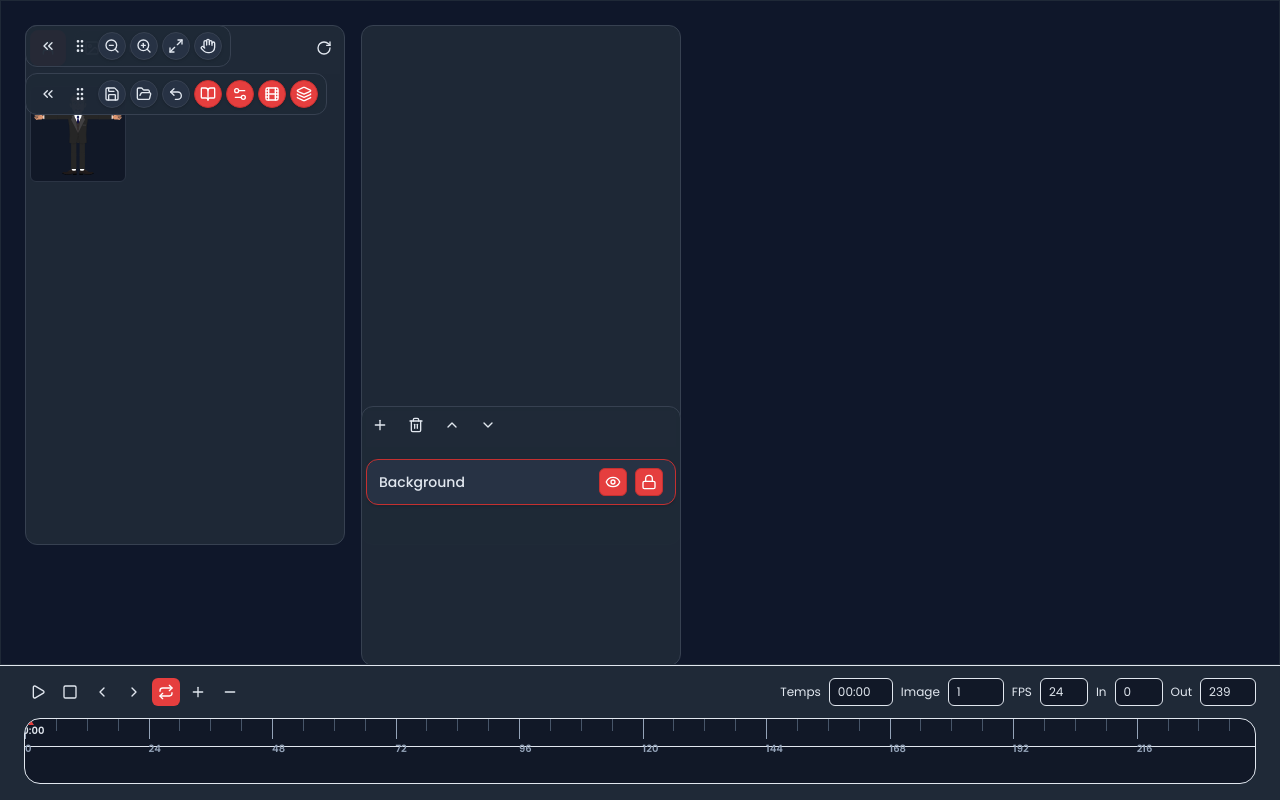
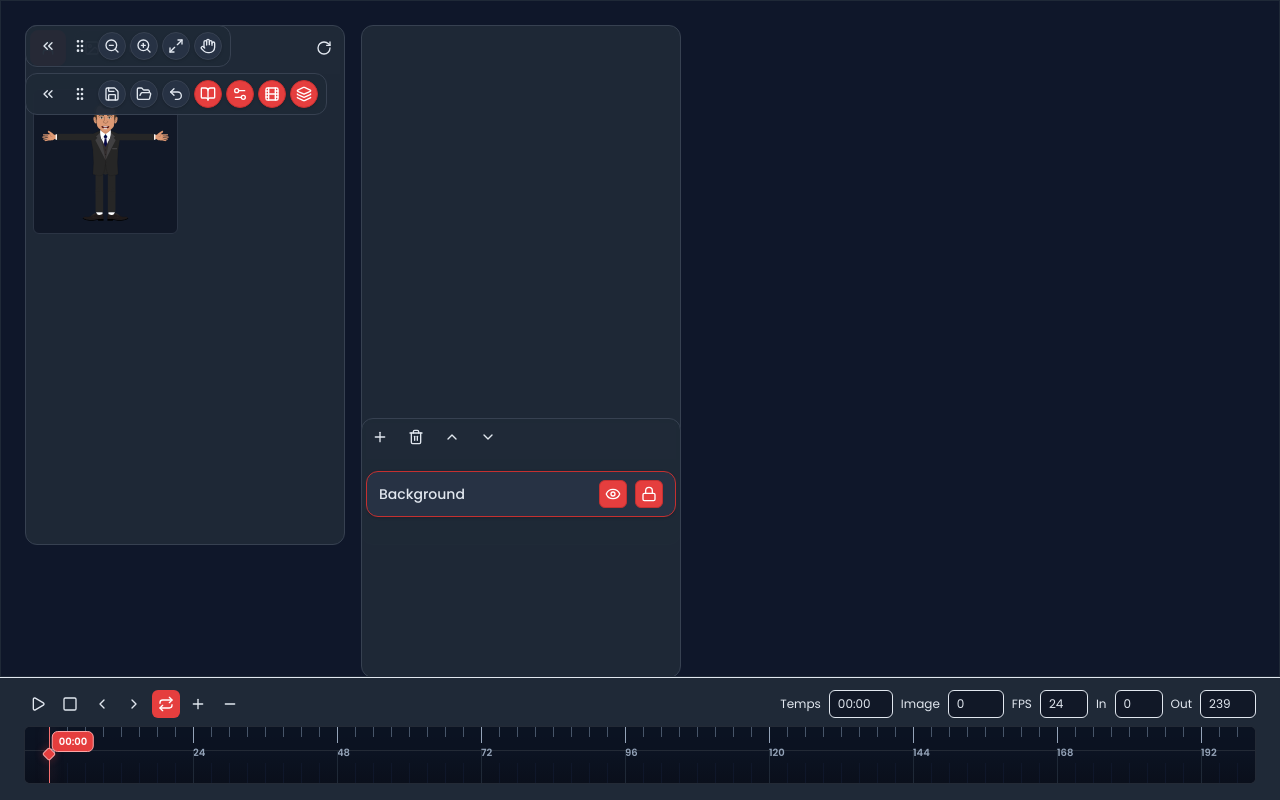
Before and after one commit to larbinator/macronade-circus2, a React (Vite) app: page / in a window 1280 px wide. Built offline with nearby package versions, Linux system fonts and the light colour scheme.

Commit message:
améliorations ui

```diff
--- a/src/components/LibraryPanel.tsx
+++ b/src/components/LibraryPanel.tsx
@@ -207,25 +207,25 @@ export function LibraryPanel() {
       {categories.map((category) => {
         return (
           <TabsContent key={category.id} value={category.id}>
-            <div className="grid auto-rows-[96] grid-cols-[repeat(auto-fill,96px)] gap-[2px] content-start justify-start">
+            <div className="grid grid-cols-2 gap-2 content-start">
               {category.items.map((item) => (
                 <button
                   key={item.id}
                   className={
                     selectedAssetPath === item.path
-                      ? "group relative flex h-[96px] w-full items-center justify-center rounded-lg bg-[rgba(229,62,62,0.18)] shadow-sm transition ring-1 ring-[#C53030]"
-                      : "group relative flex h-[96px] w-full items-center justify-center rounded-lg bg-transparent transition hover:bg-[#2D3748] ring-1 ring-transparent hover:ring-[#4B5563]"
+                      ? "group relative flex aspect-square w-full items-center justify-center rounded-lg bg-[rgba(229,62,62,0.18)] p-[3px] shadow-sm transition ring-2 ring-inset ring-[#C53030]"
+                      : "group relative flex aspect-square w-full items-center justify-center rounded-lg bg-transparent p-[3px] transition hover:bg-[#2D3748] ring-1 ring-inset ring-transparent hover:ring-[#4B5563]"
                   }
                   aria-label={item.label}
                   title={item.label}
                   onClick={() => { setSelectedLibraryAsset(item.path); }}
                   onDoubleClick={() => { handleImport(category.id, item); }}
                 >
-                  <div className="flex h-[96px] w-[96px] items-center justify-center rounded-md border border-[#2B3444] bg-[#111827]">
+                  <div className="flex h-full w-full items-center justify-center rounded-md border border-[#2B3444] bg-[#111827] p-2">
                     <img
                       src={item.path}
                       alt={item.label}
-                      className="max-h-[88px] max-w-[88px] object-contain"
+                      className="max-h-full max-w-full object-contain"
                       loading="lazy"
                     />
                   </div>
--- a/src/components/PropertiesPanel.tsx
+++ b/src/components/PropertiesPanel.tsx
@@ -250,6 +250,8 @@ export function PropertiesPanel() {
             )}
           <FieldRow label="Echelle">
             <SmallInput
+              type="number"
+              step={0.1}
               value={selectedSceneItem ? selectedSceneItem.scale.toFixed(2) : ""}
               placeholder="-"
               className="w-20"
--- a/src/components/Timeline.tsx
+++ b/src/components/Timeline.tsx
@@ -17,10 +17,12 @@ const formatTime = (frame: number, fps: number) => {
 export function Timeline() {
   const { state, dispatch } = useAppState()
   const { timeline } = state
+  const viewportRef = React.useRef<HTMLDivElement>(null)
   const trackRef = React.useRef<HTMLDivElement>(null)
   const dragRef = React.useRef(false)
   const rafRef = React.useRef<number | null>(null)
   const lastTimeRef = React.useRef<number | null>(null)
+  const pendingScrollLeftRef = React.useRef<number | null>(null)
   const playbackRef = React.useRef({
     currentFrame: timeline.currentFrame,
     startFrame: timeline.startFrame,
@@ -88,27 +90,127 @@ export function Timeline() {
     }
   }, [timeline.isPlaying, dispatch])
   const durationSpan = Math.max(1, timeline.endFrame - timeline.startFrame)
-  const playheadPercent =
-    ((timeline.currentFrame - timeline.startFrame) / durationSpan) * 100
+  const totalFrames = Math.max(1, timeline.endFrame - timeline.startFrame + 1)
+  const paddingPx = 24
+  const [pixelsPerFrame, setPixelsPerFrame] = React.useState(6)
+  const [viewportWidth, setViewportWidth] = React.useState(0)
+  const trackWidth = Math.max(
+    totalFrames * pixelsPerFrame + paddingPx * 2,
+    viewportWidth,
+  )
+  const playheadX =
+    paddingPx + (timeline.currentFrame - timeline.startFrame) * pixelsPerFrame
+  const labelX = Math.min(
+    Math.max(playheadX, paddingPx + 24),
+    trackWidth - paddingPx - 24,
+  )
   const timeLabel = formatTime(timeline.currentFrame, timeline.fps)
   const keyframes = timeline.keyframes.filter(
     (frame) => frame >= timeline.startFrame && frame <= timeline.endFrame,
   )
   const getFrameFromEvent = (event: React.PointerEvent<HTMLDivElement>) => {
-    const rect = trackRef.current?.getBoundingClientRect()
+    const viewport = viewportRef.current
+    const rect = viewport?.getBoundingClientRect()
     if (!rect) {
       return timeline.currentFrame
     }
-    const ratio = Math.min(Math.max((event.clientX - rect.left) / rect.width, 0), 1)
-    return Math.round(timeline.startFrame + ratio * durationSpan)
+    const scrollLeft = viewport?.scrollLeft ?? 0
+    const x = event.clientX - rect.left + scrollLeft - paddingPx
+    const frameOffset = Math.round(x / pixelsPerFrame)
+    const unclamped = timeline.startFrame + frameOffset
+    return Math.min(Math.max(unclamped, timeline.startFrame), timeline.endFrame)
   }
 
-  const tickStep = Math.max(1, Math.floor(timeline.fps / 4))
-  const majorStep = Math.max(timeline.fps, tickStep * 4)
+  const minPxPerTick = 16
+  const tickStep = Math.max(1, Math.round(minPxPerTick / pixelsPerFrame))
+  const majorStep = Math.max(Math.round(timeline.fps), tickStep * 5)
   const rulerTicks: number[] = []
   for (let frame = timeline.startFrame; frame <= timeline.endFrame; frame += tickStep) {
     rulerTicks.push(frame)
   }
+
+  React.useLayoutEffect(() => {
+    if (!viewportRef.current) {
+      return
+    }
+    const element = viewportRef.current
+    if (typeof ResizeObserver === "undefined") {
+      requestAnimationFrame(() => {
+        setViewportWidth(element.clientWidth)
+      })
+      return
+    }
+    const observer = new ResizeObserver(() => {
+      setViewportWidth(element.clientWidth)
+    })
+    observer.observe(element)
+    return () => { observer.disconnect(); }
+  }, [])
+
+  React.useLayoutEffect(() => {
+    if (!viewportRef.current || pendingScrollLeftRef.current === null) {
+      return
+    }
+    const maxScroll = Math.max(0, trackWidth - viewportRef.current.clientWidth)
+    viewportRef.current.scrollLeft = Math.min(
+      Math.max(0, pendingScrollLeftRef.current),
+      maxScroll,
+    )
+    pendingScrollLeftRef.current = null
+  }, [pixelsPerFrame, trackWidth])
+
+  React.useEffect(() => {
+    const viewport = viewportRef.current
+    if (!viewport) {
+      return
+    }
+    const padding = 24
+    const leftEdge = viewport.scrollLeft
+    const rightEdge = leftEdge + viewport.clientWidth
+    if (playheadX < leftEdge + padding) {
+      viewport.scrollLeft = Math.max(playheadX - padding, 0)
+    } else if (playheadX > rightEdge - padding) {
+      viewport.scrollLeft = Math.max(playheadX - viewport.clientWidth + padding, 0)
+    }
+  }, [playheadX])
+
+  React.useEffect(() => {
+    const viewport = viewportRef.current
+    if (!viewport) {
+      return
+    }
+    const handleWheel = (event: WheelEvent) => {
+      if (!viewportRef.current) {
+        return
+      }
+      if (event.ctrlKey || event.metaKey) {
+        event.preventDefault()
+        const rect = viewport.getBoundingClientRect()
+        const cursorX = event.clientX - rect.left
+        const frameAtCursor =
+          timeline.startFrame +
+          (viewport.scrollLeft + cursorX - paddingPx) / pixelsPerFrame
+        const zoomFactor = event.deltaY < 0 ? 1.1 : 0.9
+        const next = Math.min(Math.max(pixelsPerFrame * zoomFactor, 2), 20)
+        if (next === pixelsPerFrame) {
+          return
+        }
+        const nextScrollLeft =
+          (frameAtCursor - timeline.startFrame) * next + paddingPx - cursorX
+        pendingScrollLeftRef.current = nextScrollLeft
+        setPixelsPerFrame(next)
+        return
+      }
+      event.preventDefault()
+      const delta =
+        Math.abs(event.deltaX) > Math.abs(event.deltaY) ? event.deltaX : event.deltaY
+      viewport.scrollLeft += delta
+    }
+    viewport.addEventListener("wheel", handleWheel, { passive: false })
+    return () => {
+      viewport.removeEventListener("wheel", handleWheel)
+    }
+  }, [paddingPx, pixelsPerFrame, timeline.startFrame])
 
   return (
     <div className="relative z-20 w-full border-t border-border bg-[#1F2937] px-6 pb-4 pt-3">
@@ -250,10 +352,15 @@ export function Timeline() {
           />
         </div>
       </div>
-      <div className="mt-3 overflow-hidden rounded-2xl border border-border bg-[#111827]">
+      <div className="mt-2 overflow-hidden rounded-md border border-white/10 bg-[#0B1220]">
+        <div
+          ref={viewportRef}
+          className="timeline-scroll relative h-14 overflow-x-auto overflow-y-hidden"
+        >
           <div
             ref={trackRef}
-          className="relative h-16 cursor-pointer select-none"
+            className="relative h-full cursor-pointer select-none"
+            style={{ width: trackWidth }}
             onPointerDown={(event) => {
               dragRef.current = true
               const frame = getFrameFromEvent(event)
@@ -277,21 +384,23 @@ export function Timeline() {
               dragRef.current = false
             }}
           >
-          <div className="timeline-ruler absolute inset-x-0 top-0 h-7 border-b border-border/70">
+            <div className="pointer-events-none absolute inset-0 bg-[linear-gradient(180deg,#0f172a_0%,#0b1220_60%,#0a0f1b_100%)]" />
+
+            <div className="timeline-ruler absolute inset-x-0 top-0 h-6 border-b border-white/10 bg-[#0b1220]/70">
               {rulerTicks.map((frame) => {
-              const left = ((frame - timeline.startFrame) / durationSpan) * 100
+                const left = paddingPx + (frame - timeline.startFrame) * pixelsPerFrame
                 const isMajor = (frame - timeline.startFrame) % majorStep === 0
                 return (
                   <div
                     key={`tick-${frame}`}
                     className="absolute top-0 h-full"
-                  style={{ left: `${left}%` }}
+                    style={{ left }}
                   >
                     <div
                       className={
                         isMajor
-                        ? "h-5 w-px bg-[#94A3B8]"
-                        : "h-3 w-px bg-[#475569]"
+                          ? "h-4 w-px bg-[#94A3B8]"
+                          : "h-2.5 w-px bg-[#475569]"
                       }
                     />
                     {isMajor ? (
@@ -303,30 +412,51 @@ export function Timeline() {
                 )
               })}
             </div>
-          <div className="timeline-track absolute inset-x-0 bottom-0 h-9">
+
+            <div className="absolute inset-x-0 top-6 bottom-0">
+              {rulerTicks.map((frame) => {
+                const left = paddingPx + (frame - timeline.startFrame) * pixelsPerFrame
+                const isMajor = (frame - timeline.startFrame) % majorStep === 0
+                return (
+                  <div
+                    key={`grid-${frame}`}
+                    className={
+                      isMajor
+                        ? "absolute top-0 h-full w-px bg-[#1f2937]"
+                        : "absolute top-3 h-[calc(100%-12px)] w-px bg-[#0f172a]"
+                    }
+                    style={{ left }}
+                  />
+                )
+              })}
+            </div>
+
+            <div className="absolute inset-x-0 top-6 bottom-0 pointer-events-none">
               {keyframes.map((frame) => (
                 <div
                   key={frame}
-                className="absolute top-3 h-3 w-3 -translate-x-1/2 rotate-45 rounded-[2px] border border-[#C53030] bg-[#E53E3E] shadow-[0_0_6px_rgba(229,62,62,0.65)]"
+                  className="absolute top-1/2 h-3 w-3 -translate-x-1/2 -translate-y-1/2 rotate-45 rounded-[2px] border border-[#FCA5A5]/80 bg-[#E53E3E] shadow-[0_0_6px_rgba(229,62,62,0.35)]"
                   style={{
-                  left: `${((frame - timeline.startFrame) / durationSpan) * 100}%`,
+                    left: paddingPx + (frame - timeline.startFrame) * pixelsPerFrame,
                   }}
                 />
               ))}
             </div>
+
             <div
-            className="absolute top-0 z-20 h-full w-[2px] bg-accent"
-            style={{ left: `${playheadPercent}%` }}
+              className="absolute top-0 z-20 h-full w-px bg-[#F87171] shadow-[0_0_12px_rgba(248,113,113,0.6)]"
+              style={{ left: playheadX }}
             />
             <div
-            className="absolute top-0 z-20 h-0 w-0 -translate-x-1/2 border-x-4 border-t-0 border-b-6 border-transparent border-b-[#E53E3E]"
-            style={{ left: `${playheadPercent}%` }}
-          />
-          <div
-            className="absolute top-1 z-20 -translate-x-1/2 text-[10px] font-semibold text-muted-foreground"
-            style={{ left: `${playheadPercent}%` }}
+              className="absolute top-1 z-20 -translate-x-1/2 rounded-md border border-[#FCA5A5] bg-[#E53E3E] px-1.5 py-0.5 text-[10px] font-semibold text-white"
+              style={{ left: labelX }}
             >
               {timeLabel}
+            </div>
+            <div
+              className="absolute top-[22px] z-20 -translate-x-1/2 h-2.5 w-2.5 rotate-45 rounded-[2px] border border-[#FCA5A5] bg-[#E53E3E] shadow-[0_0_8px_rgba(229,62,62,0.35)]"
+              style={{ left: playheadX }}
+            />
           </div>
         </div>
       </div>
--- a/src/index.css
+++ b/src/index.css
@@ -130,6 +130,16 @@ body {
   display: none;
 }
 
+.timeline-scroll {
+  scrollbar-width: none;
+  -ms-overflow-style: none;
+}
+
+.timeline-scroll::-webkit-scrollbar {
+  width: 0;
+  height: 0;
+}
+
 .panel-corner--tl {
   left: 1px;
   top: 1px;
--- a/src/state/app-state.tsx
+++ b/src/state/app-state.tsx
@@ -135,7 +135,7 @@ const initialState: AppState = {
     fps: 24,
     startFrame: 0,
     endFrame: 239,
-    currentFrame: 1,
+    currentFrame: 0,
     keyframes: [],
     keyframeStates: {},
     loopEnabled: true,
```
Lines whose indentation alone changed are shown as unchanged.
